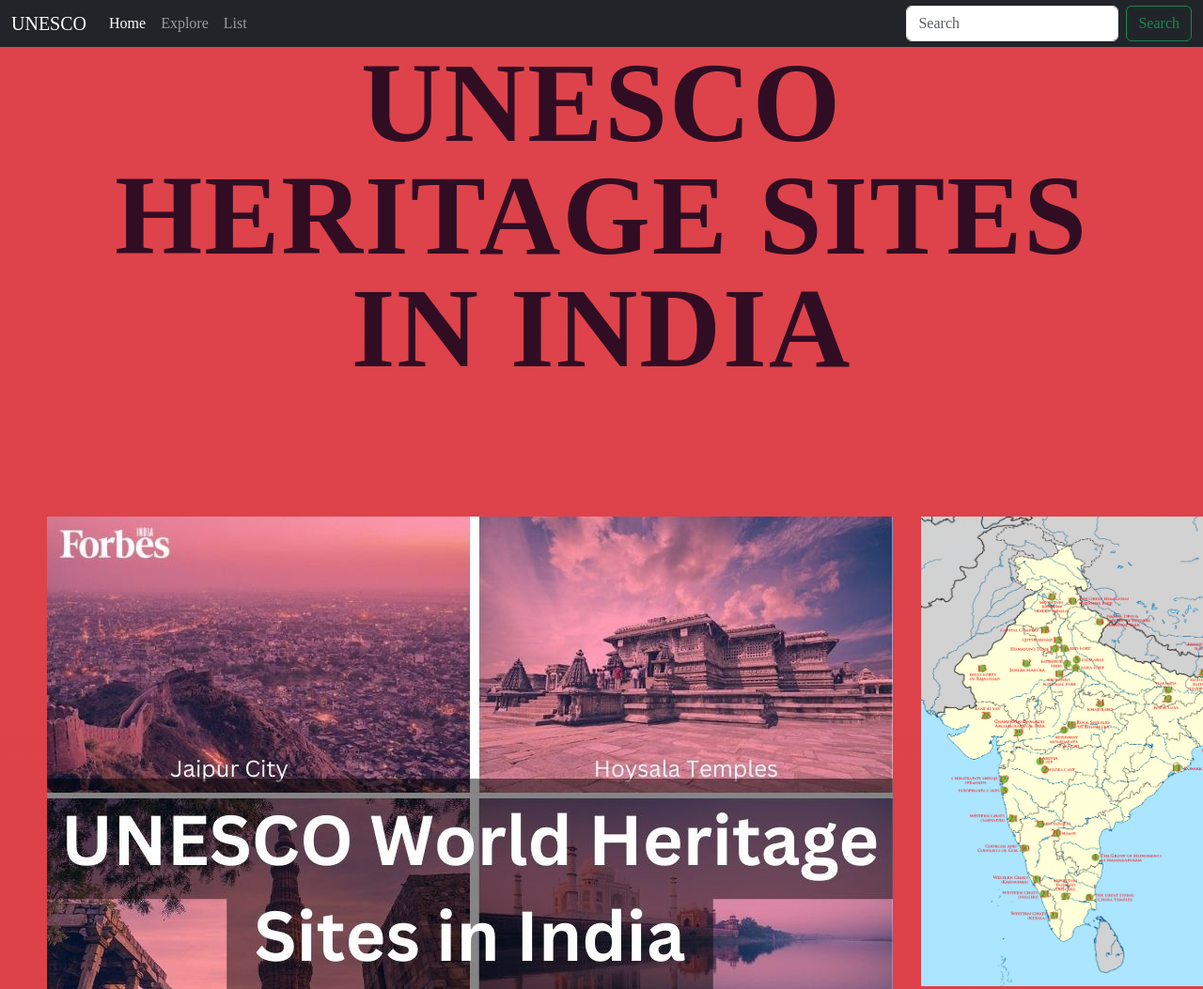
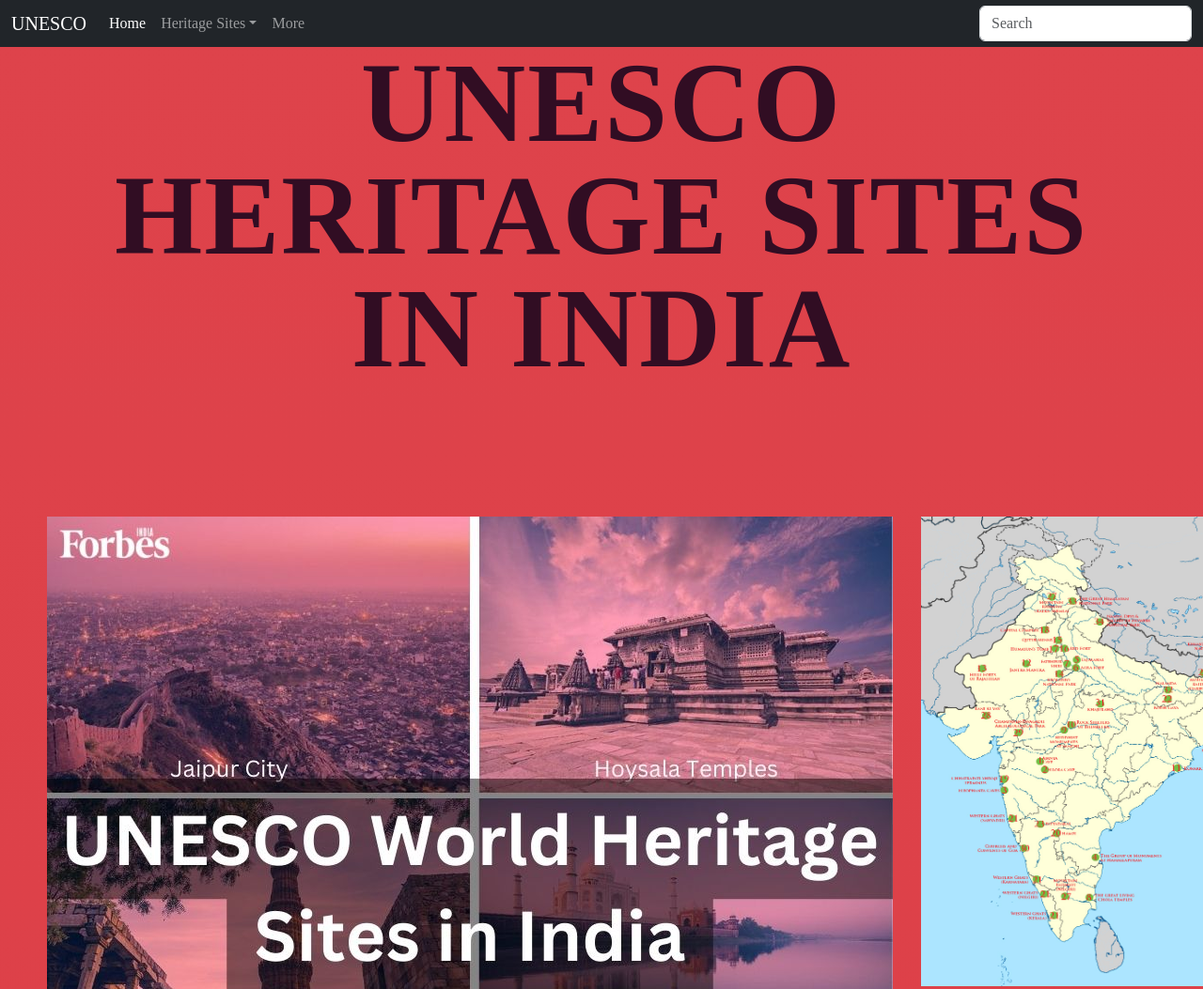
Before and after one commit to aryanshakya1/UNESCO-HERITAGE-SITES-IN-INDIA, a plain HTML site: page index.html in a window 1280 px wide. Shown: the top 1053 px of the page at 94% size. Drawn offline with nearby package versions, Linux system fonts and the light colour scheme.

Commit message:
Adding links to images and NavBar

```diff
--- a/index.html
+++ b/index.html
@@ -113,28 +113,33 @@
     <div class="div">
 
 
-   <div class="navbar">
-    <nav class="navbar navbar-expand-md navbar-dark fixed-top bg-dark">
+   <div class="navbar" style="margin: 0; padding: 0;">
+    <nav class="navbar navbar-expand-md navbar-dark bg-dark" aria-label="Fourth navbar example" style="width: 100%; margin: 0;">
       <div class="container-fluid">
         <a class="navbar-brand" href="index.html">UNESCO</a>
-          <button class="navbar-toggler" type="button" data-bs-toggle="collapse" data-bs-target="#navbarCollapse" aria-controls="navbarCollapse" aria-expanded="false" aria-label="Toggle navigation">
+        <button class="navbar-toggler" type="button" data-bs-toggle="collapse" data-bs-target="#navbarsExample04" aria-controls="navbarsExample04" aria-expanded="false" aria-label="Toggle navigation">
           <span class="navbar-toggler-icon"></span>
         </button>
-          <div class="collapse navbar-collapse" id="navbarCollapse">
+
+        <div class="collapse navbar-collapse" id="navbarsExample04">
           <ul class="navbar-nav me-auto mb-2 mb-md-0">
             <li class="nav-item">
               <a class="nav-link active" aria-current="page" href="index.html">Home</a>
             </li>
-              <li class="nav-item">
-                <a class="nav-link" href="#">Explore</a>
+            <li class="nav-item dropdown">
+              <a class="nav-link dropdown-toggle" data-bs-toggle="dropdown" aria-expanded="false">Heritage Sites</a>
+              <ul class="dropdown-menu">
+                <li><a class="dropdown-item" href="CulturalHeritageSites.html">Cultural Sites</a></li>
+                <li><a class="dropdown-item" href="NaturalHeritageSites.html">Natural Sites</a></li>
+                <li><a class="dropdown-item" href="MixedHeritageSites.html">Mixed Sites</a></li>
+              </ul>
             </li>
             <li class="nav-item">
-                <a class="nav-link" href="#">List</a>
+              <a class="nav-link" href="https://en.wikipedia.org/wiki/List_of_World_Heritage_Sites_in_India">More</a>
             </li>
           </ul>
-            <form class="d-flex" role="search">
-              <input class="form-control me-2" type="search" placeholder="Search" aria-label="Search">
-              <button class="btn btn-outline-success" type="submit">Search</button>
+          <form role="search">
+            <input class="form-control" type="search" placeholder="Search" aria-label="Search">
           </form>
         </div>
       </div>
@@ -478,14 +483,14 @@
   <div class="pop"><a href="https://en.wikipedia.org/wiki/Great_Himalayan_National_Park"><img src="https://www.holidify.com/blog/wp-content/uploads/2014/06/Great-Himalayan-National-Park.jpg" alt="" style="width: 332px; height: 208px;"></a><p>Great Himalayan National Park</p></div>
   <div class="pop"><a href="https://en.wikipedia.org/wiki/Keoladeo_National_Park"><img src="https://www.holidify.com/blog/wp-content/uploads/2014/06/Keoladeo-Bharatpur1.jpg" alt="" style="width: 332px; height: 208px;"></a><p>Keoladeo National Park</p></div>
   <div class="pop"><a href="https://en.wikipedia.org/wiki/Kaziranga_National_Park"><img src="https://www.holidify.com/blog/wp-content/uploads/2014/06/Kaziranga.jpg" alt="" style="width: 332px; height: 208px;"></a><p>Kaziranga Wild Life Sanctuary</p></div>
-  <div class="pop"><img src="https://www.holidify.com/blog/wp-content/uploads/2014/06/Western-Ghats.jpg" alt="" style="width: 332px; height: 208px;"><p>Western Ghats</p>
+  <div class="pop"><a href="https://en.wikipedia.org/wiki/Western_Ghats"><img src="https://www.holidify.com/blog/wp-content/uploads/2014/06/Western-Ghats.jpg" alt="" style="width: 332px; height: 208px;"></a><p>Western Ghats</p>
   </div>
 </div><br><br><br>
 
 
 <div class="title" style="padding: 20px;"><span style="font-size: 24px;"><strong><a href="MixedHeritageSites.html"><p class="par">Mixed Heritage Sites in India</p></a></strong><br></span></div>
 <div class="series" style="display: flex; gap: 30px; margin-left: 30px;">
-  <div class="pop"><img src="https://www.forbesindia.com/media/images/2023/Sep/img_219459_kaziranganationalpark_shutterstock_180990662_bg.jpg" alt="" style="width: 332px; height: 208px;"><p>Khangchendzonga National Park</p></div>
+  <div class="pop"><a href="https://en.wikipedia.org/wiki/Khangchendzonga_National_Park"><img src="https://www.forbesindia.com/media/images/2023/Sep/img_219459_kaziranganationalpark_shutterstock_180990662_bg.jpg" alt="" style="width: 332px; height: 208px;"></a><p>Khangchendzonga National Park</p></div>
 </div><br><br><br>
 
 
```
Also changed, not shown: 1 other file. Lines whose indentation alone changed are shown as unchanged.
